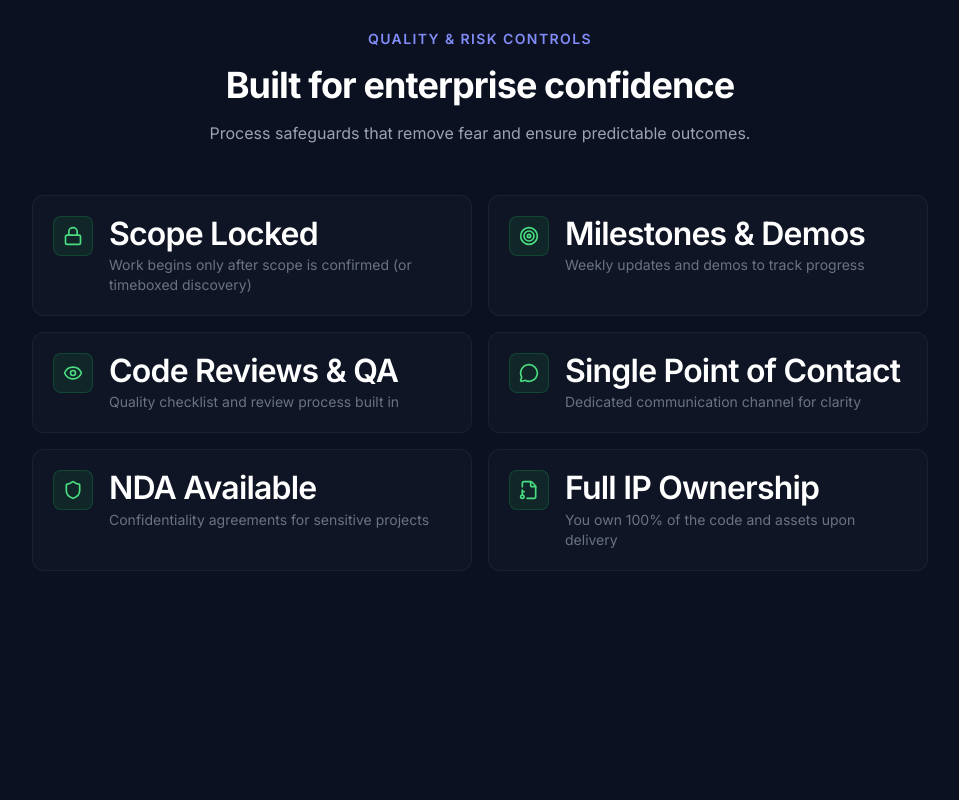
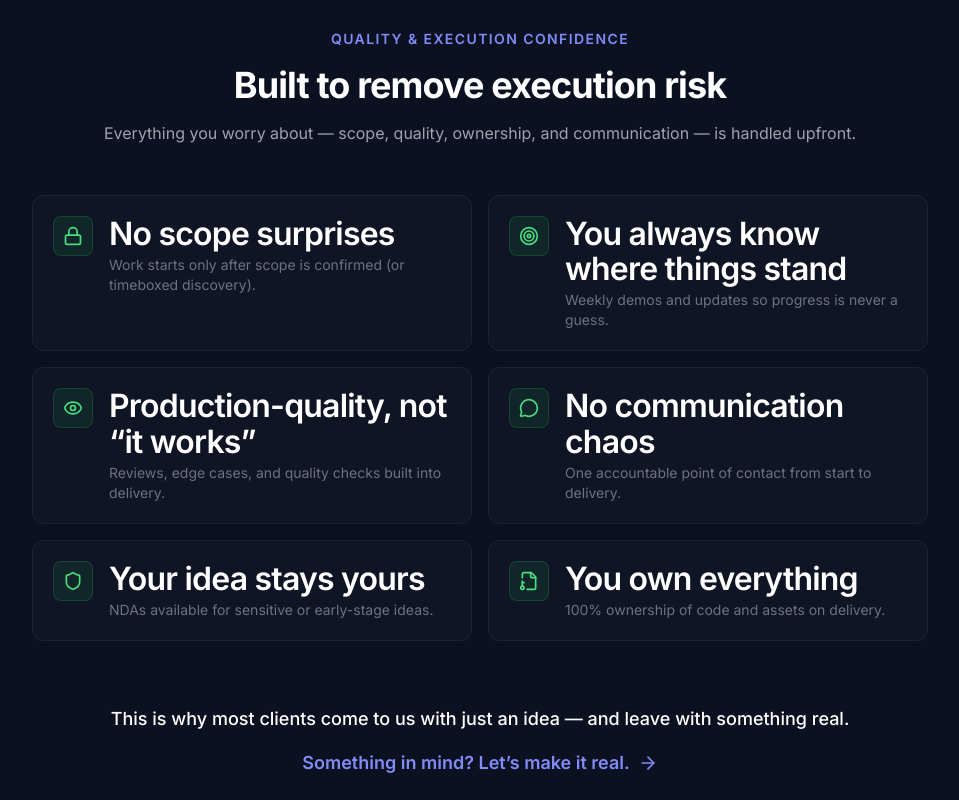
Before and after one commit to Owlbasis/pinaaka, a Next.js app: page / in a window 1280 px wide. Shown: the part 4560-5360 px from the top of the page, without its empty margins (160-1119 px from the left). Built offline with nearby package versions, Linux system fonts and the light colour scheme.

Commit message:
changed text in Quality & Execution Confidence

```diff
--- a/app/page.tsx
+++ b/app/page.tsx
@@ -43,7 +43,7 @@ export default function Home() {
       <ProjectTypes />
       <HowItWorks />
       <Pricing />
-      <QualityControls />
+      <QualityControls onBookCall={openCalendar} />
       <ConversionPanels
         onBookCall={openCalendar}
         onApplyTalent={openTalentForm}
--- a/components/sections/QualityControls.tsx
+++ b/components/sections/QualityControls.tsx
@@ -9,39 +9,44 @@ import {
     MessageCircle,
     Shield,
     RefreshCw,
-    FileKey
+    FileKey,
+    ArrowRight
 } from "lucide-react";
+
+interface QualityControlsProps {
+    onBookCall: () => void;
+}
 
 const qualityPoints = [
     {
         icon: Lock,
-        title: "Scope Locked",
-        description: "Work begins only after scope is confirmed (or timeboxed discovery)",
+        title: "No scope surprises",
+        description: "Work starts only after scope is confirmed (or timeboxed discovery).",
     },
     {
         icon: Target,
-        title: "Milestones & Demos",
-        description: "Weekly updates and demos to track progress",
+        title: "You always know where things stand",
+        description: "Weekly demos and updates so progress is never a guess.",
     },
     {
         icon: Eye,
-        title: "Code Reviews & QA",
-        description: "Quality checklist and review process built in",
+        title: "Production-quality, not “it works”",
+        description: "Reviews, edge cases, and quality checks built into delivery.",
     },
     {
         icon: MessageCircle,
-        title: "Single Point of Contact",
-        description: "Dedicated communication channel for clarity",
+        title: "No communication chaos",
+        description: "One accountable point of contact from start to delivery.",
     },
     {
         icon: Shield,
-        title: "NDA Available",
-        description: "Confidentiality agreements for sensitive projects",
+        title: "Your idea stays yours",
+        description: "NDAs available for sensitive or early-stage ideas.",
     },
     {
         icon: FileKey,
-        title: "Full IP Ownership",
-        description: "You own 100% of the code and assets upon delivery",
+        title: "You own everything",
+        description: "100% ownership of code and assets on delivery.",
     },
 ];
 
@@ -63,7 +68,7 @@ const itemVariants: Variants = {
     },
 };
 
-export default function QualityControls() {
+export default function QualityControls({ onBookCall }: QualityControlsProps) {
     const ref = useRef(null);
     const isInView = useInView(ref, { once: true, margin: "-100px" });
 
@@ -79,13 +84,13 @@ export default function QualityControls() {
                 >
                     <motion.div variants={itemVariants} className="text-center mb-12">
                         <span className="inline-block text-indigo-400 text-sm font-semibold uppercase tracking-widest mb-4">
-                            Quality & Risk Controls
+                            Quality & Execution Confidence
                         </span>
                         <h2 className="text-3xl md:text-4xl font-bold mb-4">
-                            Built for enterprise confidence
+                            Built to remove execution risk
                         </h2>
                         <p className="text-gray-400">
-                            Process safeguards that remove fear and ensure predictable outcomes.
+                            Everything you worry about — scope, quality, ownership, and communication — is handled upfront.
                         </p>
                     </motion.div>
 
@@ -111,6 +116,21 @@ export default function QualityControls() {
                             </motion.div>
                         ))}
                     </motion.div>
+
+                    <motion.div
+                        variants={itemVariants}
+                        className="mt-16 text-center"
+                    >
+                        <p className="text-lg text-white font-medium mb-4">
+                            This is why most clients come to us with just an idea — and leave with something real.
+                        </p>
+                        <button
+                            onClick={onBookCall}
+                            className="inline-flex items-center gap-2 text-indigo-400 font-semibold hover:text-indigo-300 transition-colors text-lg"
+                        >
+                            Something in mind? Let’s make it real. <ArrowRight className="w-5 h-5" />
+                        </button>
+                    </motion.div>
                 </motion.div>
             </div>
         </section>
```
